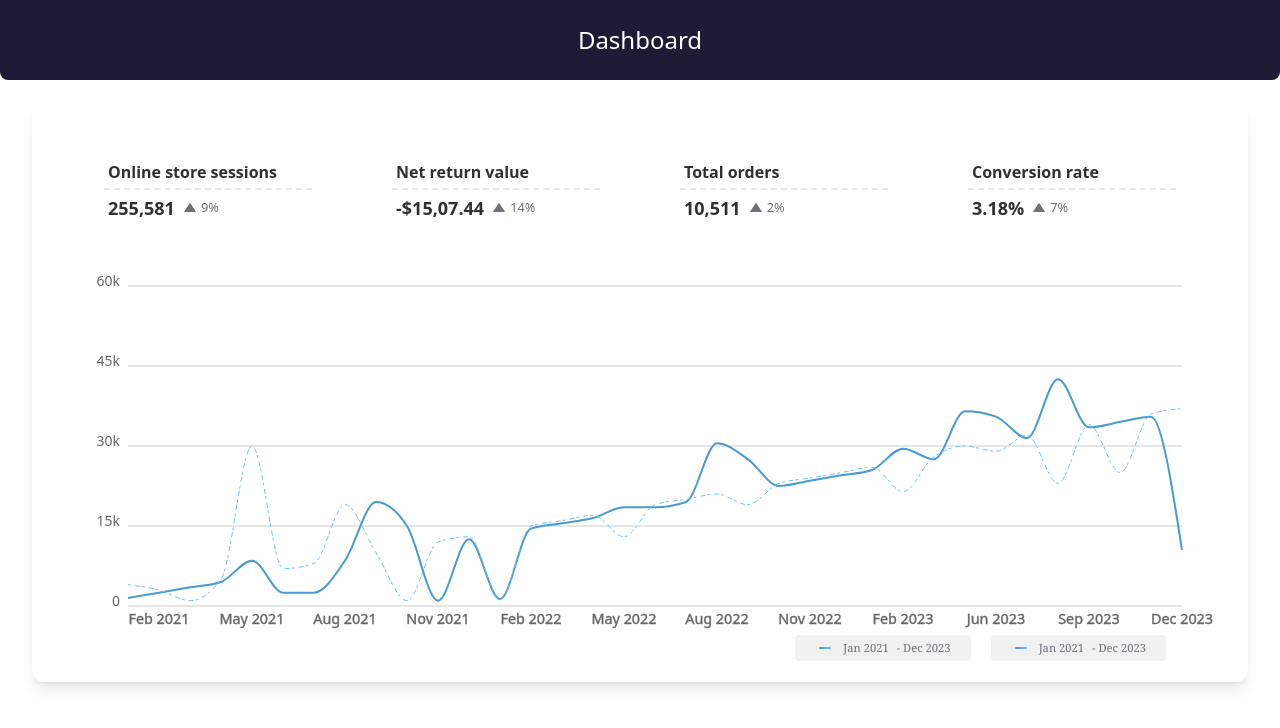
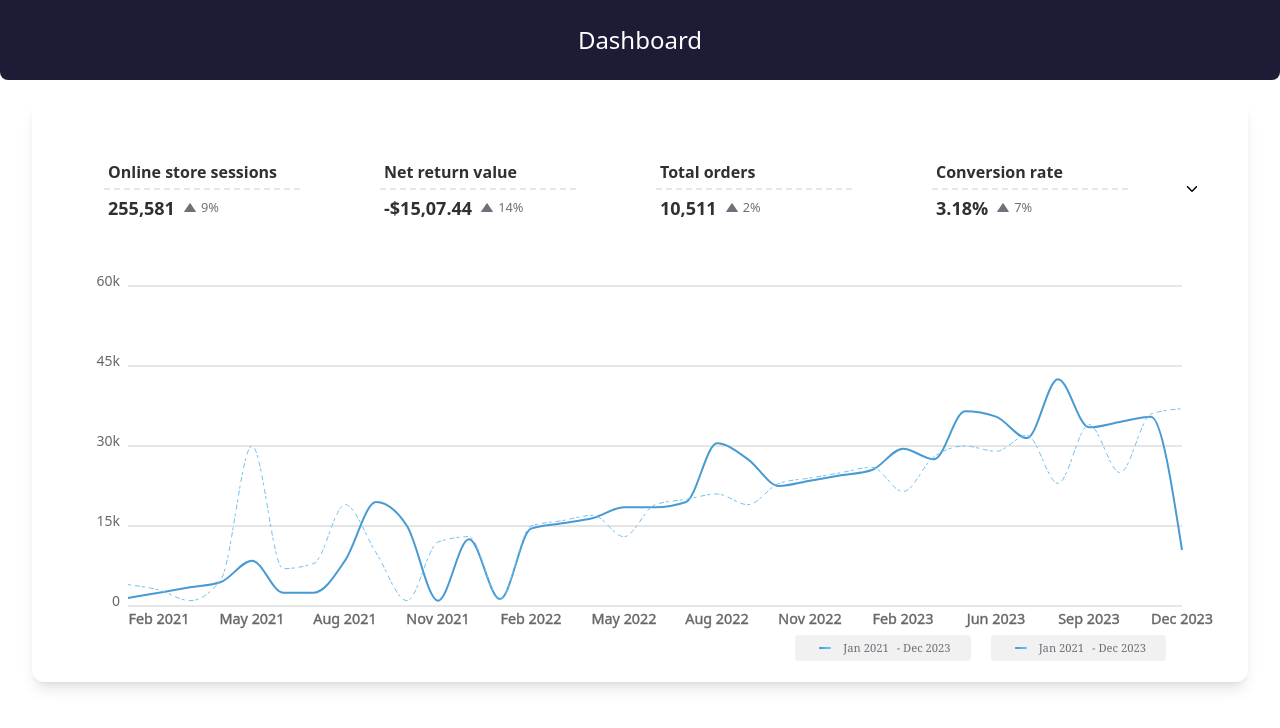
Before and after one commit to Ashutosh5333/MarbleFroontend, a React (Vite) app in the folder marbleai/: page / in a window 1280 px wide. Shown: the top 728 px of the page. Built offline with nearby package versions, Linux system fonts and the light colour scheme.

Commit message:
feat: fix ui

```diff
--- a/marbleai/src/components/Dashboard/Dashboard.tsx
+++ b/marbleai/src/components/Dashboard/Dashboard.tsx
@@ -1,17 +1,17 @@
+import { useState } from "react"
 import StoreChart from "../Chart/StoreChart"
 import Head from "./Head"
 
 
 
  const Dashboard = () => {
-
+  const [ActiveStore,SetActive] = useState(true)
 
    return (
      <div className=" shadow-lg rounded-xl bg-[#FFFFFF] mt-5
      px-4 py-4 w-[95%] m-auto  border-red-700">
-      <Head/>
-
-      <StoreChart  />
+      <Head SetActive={SetActive} ActiveStore={ActiveStore} />
+      {ActiveStore && <StoreChart />}
 
      </div>
    )
--- a/marbleai/src/components/Dashboard/Head.tsx
+++ b/marbleai/src/components/Dashboard/Head.tsx
@@ -1,8 +1,14 @@
+
 
 import { Headingdata } from "../../context/index";
 import { HeadItem } from "./HeadItem";
+import { IoIosArrowDown, IoIosArrowUp } from "react-icons/io";
 
-const Head = () => {
+const Head = ({SetActive ,ActiveStore}:any) => {
+
+   const handleActive = () =>{
+        SetActive((prev: any) =>(!prev))
+   }
 
 
   return (
@@ -15,6 +21,18 @@ const Head = () => {
         per={heading.per}
       />
     ))}
+    <div className=" m-auto">
+      <button
+       onClick={handleActive}
+      className="m-auto">
+        {
+          ActiveStore ?
+          <IoIosArrowDown />: <IoIosArrowUp />
+        }
+
+
+      </button>
+    </div>
   </div>
   );
 };
--- a/marbleai/src/components/Dashboard/HeadItem.tsx
+++ b/marbleai/src/components/Dashboard/HeadItem.tsx
@@ -1,7 +1,10 @@
 import { FaPencilAlt } from "react-icons/fa";
 import { BiSolidUpArrow } from "react-icons/bi";
 import { useState } from "react";
-import { Tooltip, Typography } from "@material-tailwind/react";
+import {
+  Tooltip,
+  Typography,
+} from "@material-tailwind/react";
 
 export const HeadItem = ({ title, total, per }: any) => {
   const [isHovered, setIsHovered] = useState(false);
@@ -21,16 +24,15 @@ export const HeadItem = ({ title, total, per }: any) => {
       onMouseLeave={handleMouseLeave}
     >
       <div className="py-1 px-1  border-b-2 border-dashed flex justify-between items-center">
-
         <Tooltip
           placement="bottom-start"
-          className="border border-blue-gray-50 bg-white px-4 py-3 shadow-xl shadow-black/10"
+          className="border border-blue-gray-50 text-black bg-white px-4 py-3 shadow-xl shadow-black/10"
           content={
             <div className="w-100">
               <Typography
                 placeholder="Your placeholder text"
                 color="blue-gray"
-                className='font-semibold py-1 text-lg'
+                className="font-semibold py-1 text-lg"
               >
                 Online Store sessions
               </Typography>
@@ -41,12 +43,12 @@ export const HeadItem = ({ title, total, per }: any) => {
                 color="blue-gray"
                 className="font-normal py-1 opacity-80"
               >
-               Your online store's traffic volume, shown in sessions.
+                Your online store's traffic volume, shown in sessions.
               </Typography>
             </div>
           }
         >
-         <p className="font-semibold text-[#303030]">{title}</p>
+          <p className="font-semibold text-[#303030]">{title}</p>
         </Tooltip>
 
         <p
@@ -55,6 +57,7 @@ export const HeadItem = ({ title, total, per }: any) => {
         `}
         >
           <FaPencilAlt />
+
         </p>
       </div>
 
```
